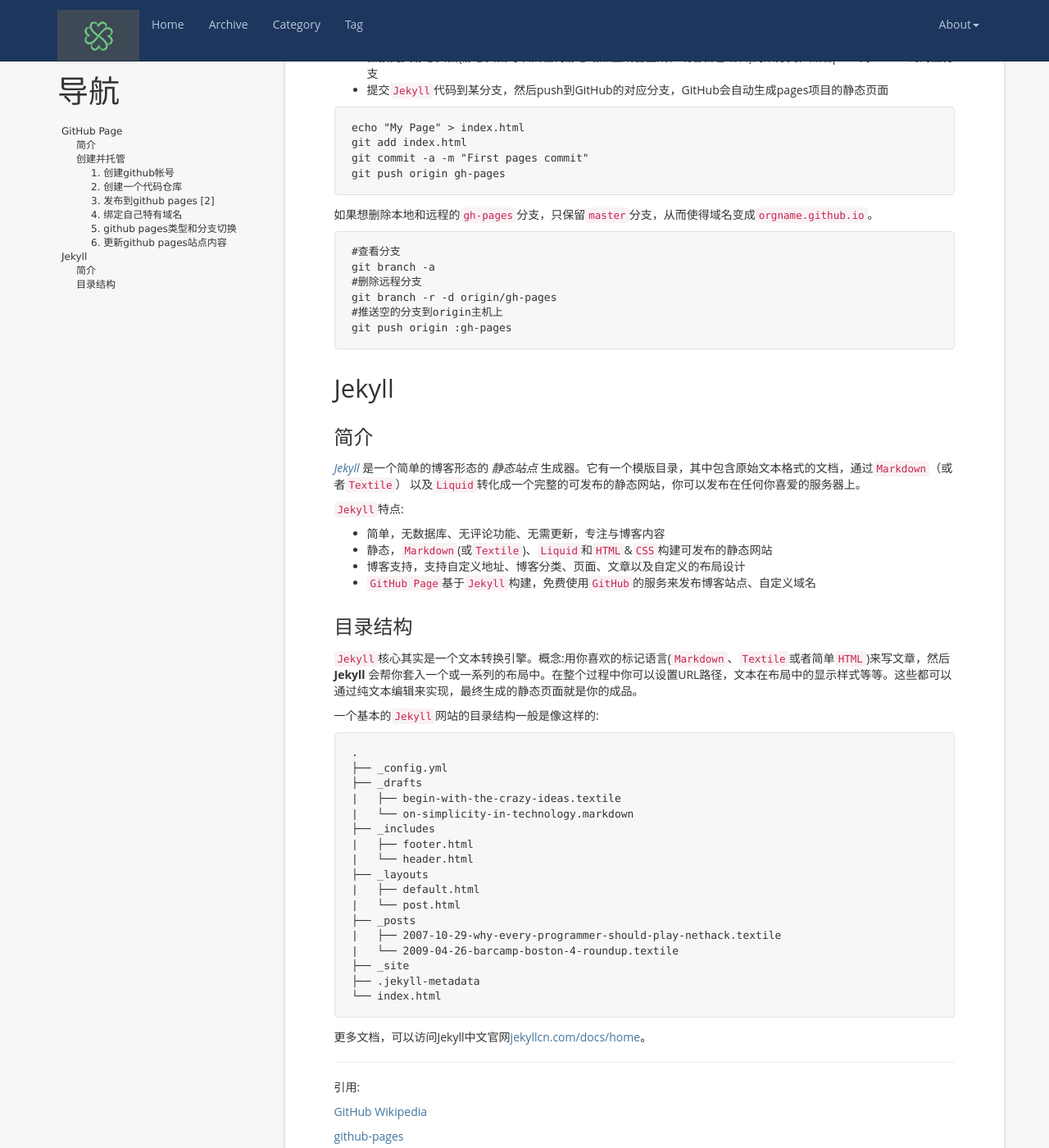
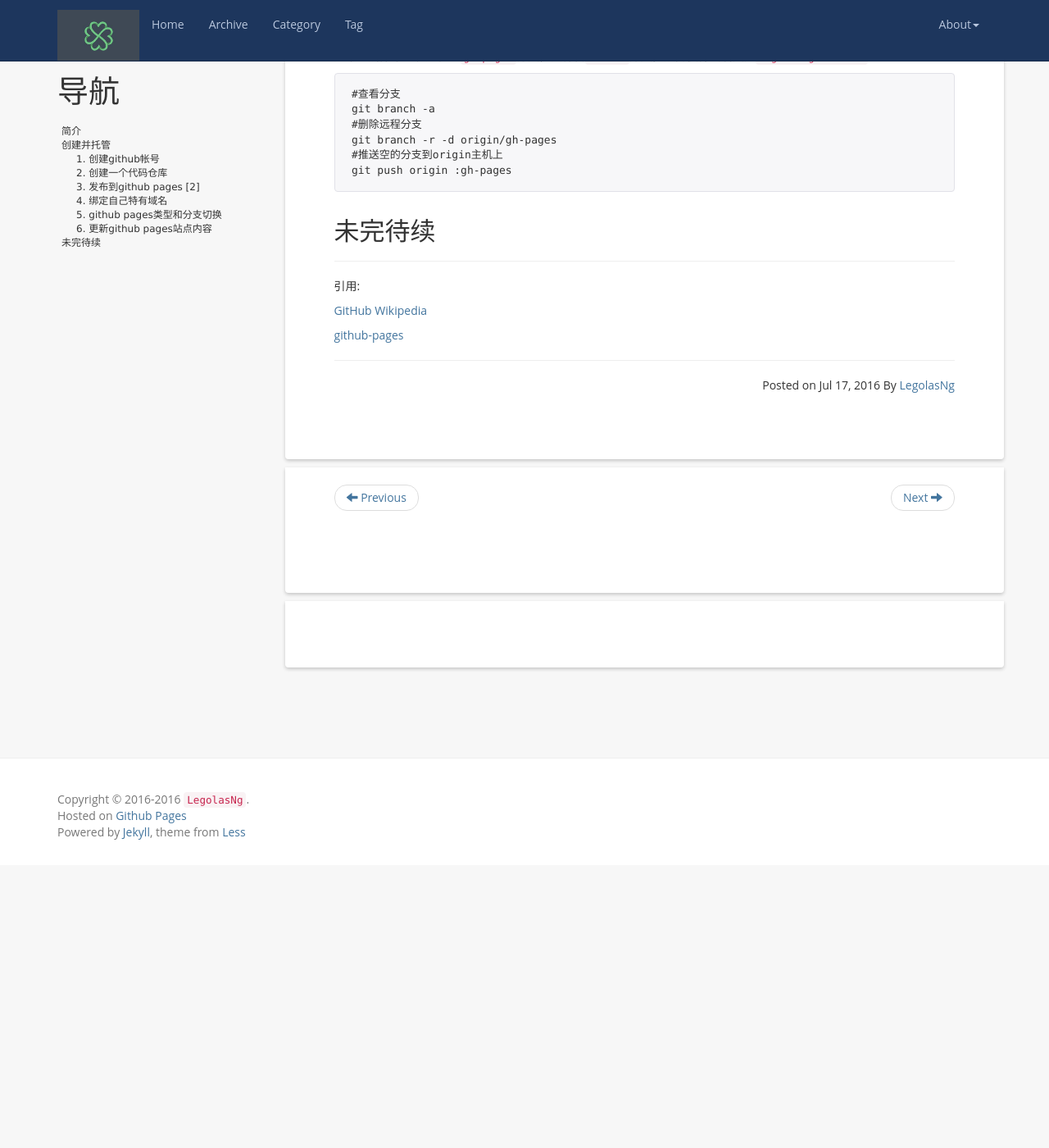
Before and after one commit to legolasNg/legolasNg.github.io, a Jekyll site: the page built from _posts/2016-07-18-blog-on-github-pages-2.md, in a window 1280 px wide and 1400 px high, scrolled down 1910 px. Shown: the whole window at 82% size. Built offline with Jekyll 4.4.1, drawn with Linux system fonts in a browser that asks for light colours; nearby versions of some CDN libraries; comment, search, counter and statistics services are not loaded; after the commit the page ends 2965 px from its top, so only the background shows below that; some of the changed text lies outside the part shown.

Commit message:
[modify] 重新整理文章(未完待续)

````diff
--- a/_posts/2016-07-18-blog-on-github-pages.md
+++ b/_posts/2016-07-18-blog-on-github-pages-2.md
@@ -1,16 +1,10 @@
 ---
 layout:   post
-title:    使用Github Pages搭建自己的博客
+title:    "使用Github Pages搭建博客(2) -- GitHub Page"
 date:     2016-07-18 01:00:00 +0800
-category: jekyll
-tags:     ['gh-pages', 'blog']
+category: "blog"
+tags:     "gh-pages"
 ---
-
-我也不太清楚自己为什么想写博客，大概是为了记录自己工作中的积累和心得，亦或是为了记录自己的生活中的琐碎和随想。
-
-我心目中的理想博客，应该是页面可定制、排版简单化、内容版本化、托管傻瓜式。之前换了好几个博客平台，总觉得用户体验不尽如人心，各个平台的功能都只是部分满足我心目中的需求。大部分博客样式都是部分定制，不能随心所欲;使用富文本编辑器的博客，排版太麻烦;博客内容可能不断变化，若不能版本控制简直是噩梦;自建站托管博客系统，或许可以克服前面这些难题，但是托管和维护又成了一个难题。`github pages`建站，可以利用`jekyll`和`liquid`生成页面，使用`markdown`完成排版，借用`git`进行版本控制，最后将网站托管交给`Github`。
-
-## GitHub Page
 
 ### 简介
 
@@ -102,45 +96,7 @@
 git push origin :gh-pages
 ```
 
-## Jekyll
-
-### 简介
-
-[ *Jekyll* ](http://jekyllcn.com/) 是一个简单的博客形态的 *静态站点* 生成器。它有一个模版目录，其中包含原始文本格式的文档，通过`Markdown`（或者`Textile`） 以及`Liquid`转化成一个完整的可发布的静态网站，你可以发布在任何你喜爱的服务器上。
-
-`Jekyll`特点:
-
- - 简单，无数据库、无评论功能、无需更新，专注与博客内容
- - 静态，`Markdown`(或`Textile`)、`Liquid`和`HTML`&`CSS`构建可发布的静态网站
- - 博客支持，支持自定义地址、博客分类、页面、文章以及自定义的布局设计
- - `GitHub Page`基于`Jekyll`构建，免费使用`GitHub`的服务来发布博客站点、自定义域名
-
-### 目录结构
-
-`Jekyll`核心其实是一个文本转换引擎。概念:用你喜欢的标记语言(`Markdown`、`Textile`或者简单`HTML`)来写文章，然后 **Jekyll** 会帮你套入一个或一系列的布局中。在整个过程中你可以设置URL路径，文本在布局中的显示样式等等。这些都可以通过纯文本编辑来实现，最终生成的静态页面就是你的成品。
-
-一个基本的`Jekyll`网站的目录结构一般是像这样的:
-
-```
-.
-├── _config.yml
-├── _drafts
-|   ├── begin-with-the-crazy-ideas.textile
-|   └── on-simplicity-in-technology.markdown
-├── _includes
-|   ├── footer.html
-|   └── header.html
-├── _layouts
-|   ├── default.html
-|   └── post.html
-├── _posts
-|   ├── 2007-10-29-why-every-programmer-should-play-nethack.textile
-|   └── 2009-04-26-barcamp-boston-4-roundup.textile
-├── _site
-├── .jekyll-metadata
-└── index.html
-```
-更多文档，可以访问Jekyll中文官网[jekyllcn.com/docs/home](http://jekyllcn.com/docs/home/)。
+## 未完待续
 
 ----
 
````
Also changed, not shown: _posts/2016-07-18-blog-on-github-pages-1.md (added, +13 -0 lines), _posts/2016-07-18-blog-on-github-pages-3.md (added, +55 -0 lines), _posts/2016-07-18-blog-on-github-pages-4.md (added, +9 -0 lines), _posts/2016-07-19-http-proxy-CGI-vulnerability.md (+1 -1 lines), _posts/2016-10-16-git-as-a-nosql-database.md (+1 -1 lines), _posts/2016-10-22-using-sudo-with-an-alias.md (+1 -1 lines), _posts/2016-10-27-innodb-row-size-limitation.md (+1 -1 lines).
